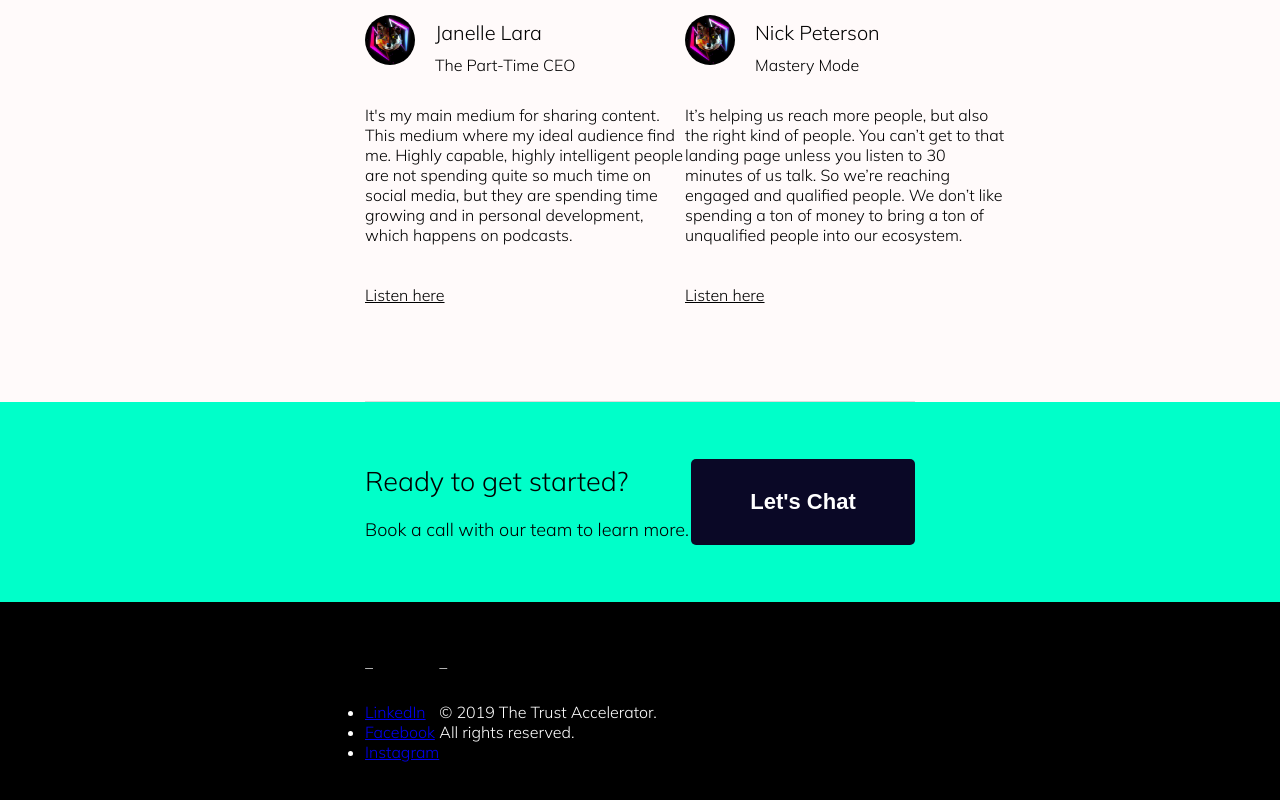
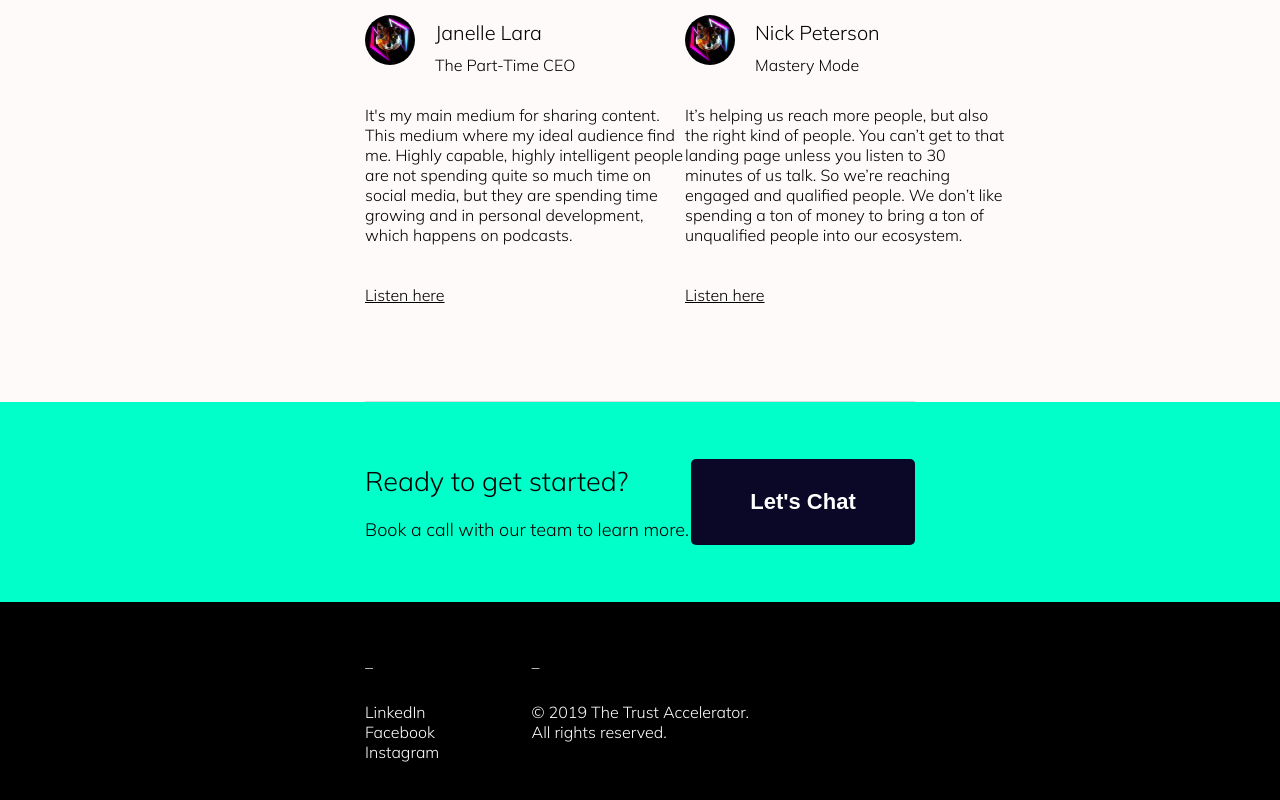
Before and after one commit to CharlesIvia/trust-accelerator-clone, a React (Create React App) app: page / in a window 1280 px wide. Shown: the part 5668-6468 px from the top of the page. Built offline with nearby package versions, Linux system fonts and the light colour scheme.

Commit message:
Updated component's markup

```diff
--- a/src/components/Footer.js
+++ b/src/components/Footer.js
@@ -3,9 +3,10 @@ import React from "react";
 const Footer = () => {
   return (
     <div className="container footer">
+      <div className="footer-items">
         <div className="first-chunk">
           <p className="dash">_</p>
-        <ul>
+          <ul className="listed">
             <li>
               <a href="#home">LinkedIn</a>
             </li>
@@ -24,6 +25,7 @@ const Footer = () => {
           <p>All rights reserved.</p>
         </div>
       </div>
+    </div>
   );
 };
 
```
Lines whose indentation alone changed are shown as unchanged.
